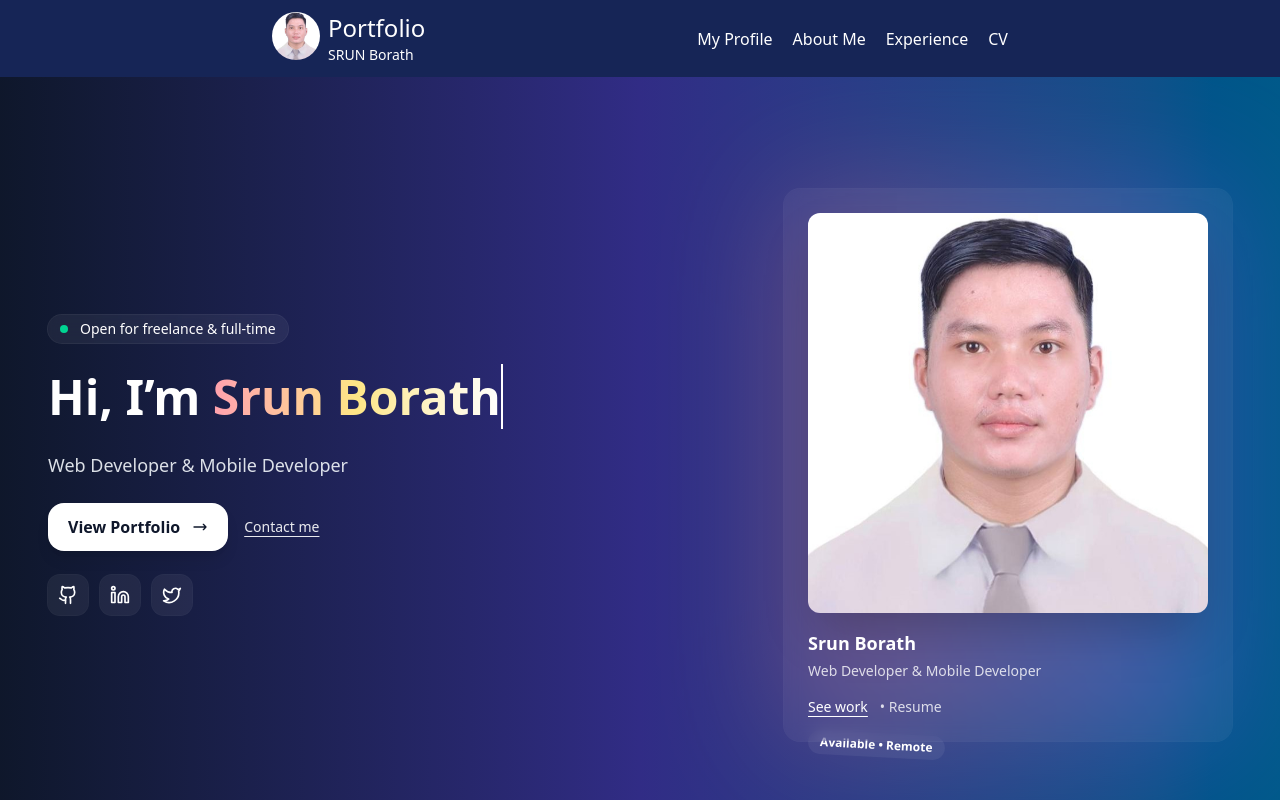
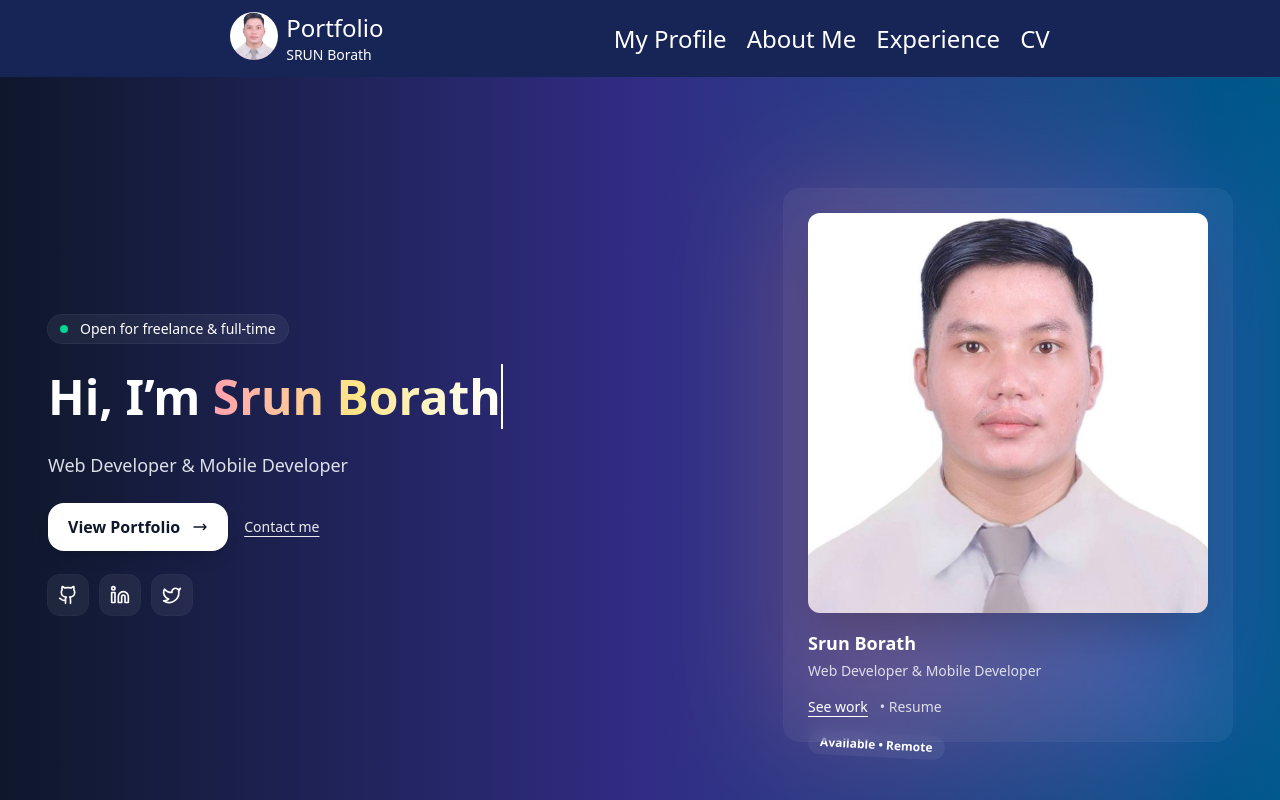
Before and after one commit to Srunborath7/portfolio, a React (Vite) app: page / in a window 1280 px wide. Shown: the top 800 px of the page. Built offline with nearby package versions, Linux system fonts and the light colour scheme.

Commit message:
Test with deploy app

```diff
--- a/src/components/layouts/MasterLayout.jsx
+++ b/src/components/layouts/MasterLayout.jsx
@@ -18,17 +18,17 @@ function MasterLayout(){
                     </div>
 
                 </div>
-                <div className="flex gap-5">
-                    <NavLink to={'/'} className="text-white">
+                <div className="flex gap-5 ">
+                    <NavLink to={'/'} className="text-white text-2xl">
                         My Profile
                     </NavLink>
-                     <NavLink to={'/about'} className="text-white">
+                     <NavLink to={'/about'} className="text-white text-2xl">
                         About Me
                     </NavLink>
-                     <NavLink to={'/experience'} className="text-white">
+                     <NavLink to={'/experience'} className="text-white text-2xl">
                         Experience
                     </NavLink>
-                     <NavLink to={'/cv'}className="text-white">
+                     <NavLink to={'/cv'}className="text-white text-2xl">
                         CV
                     </NavLink>
                 </div>
```
